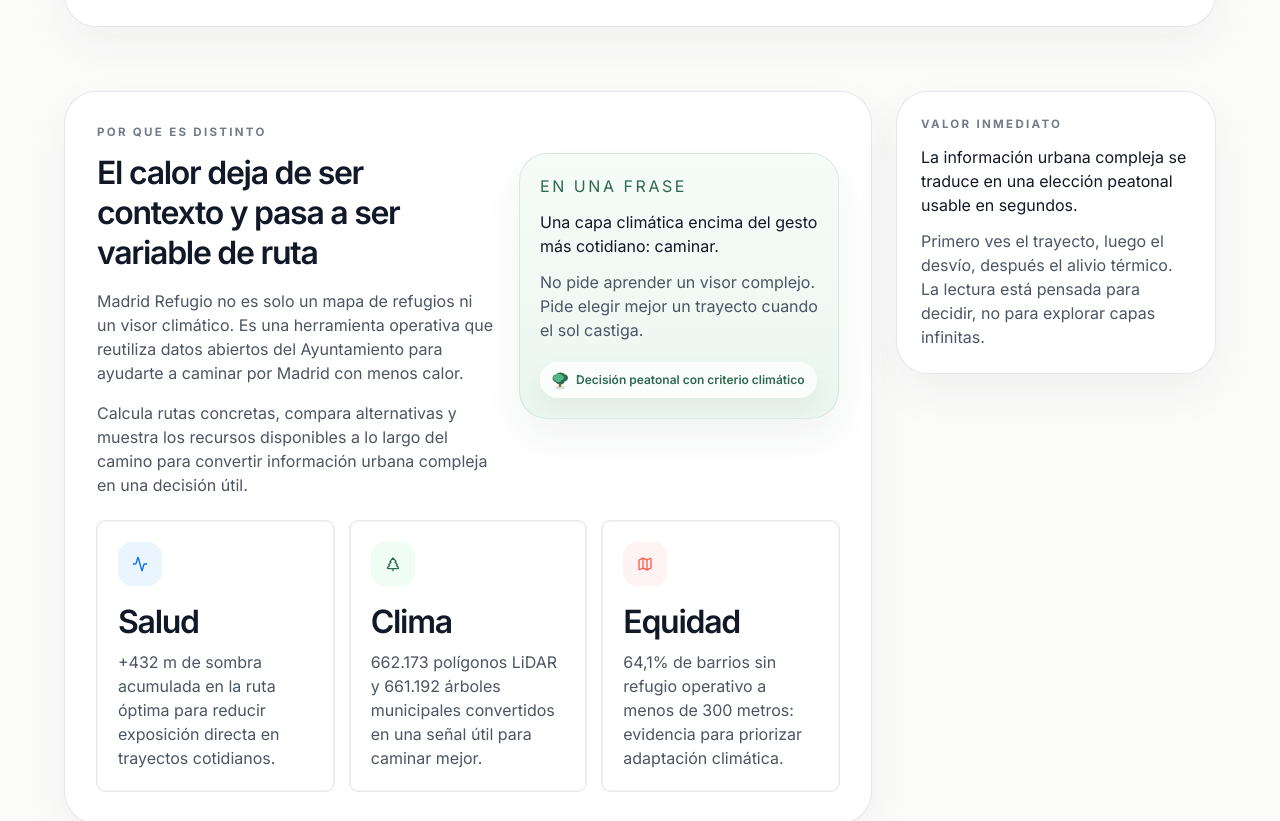
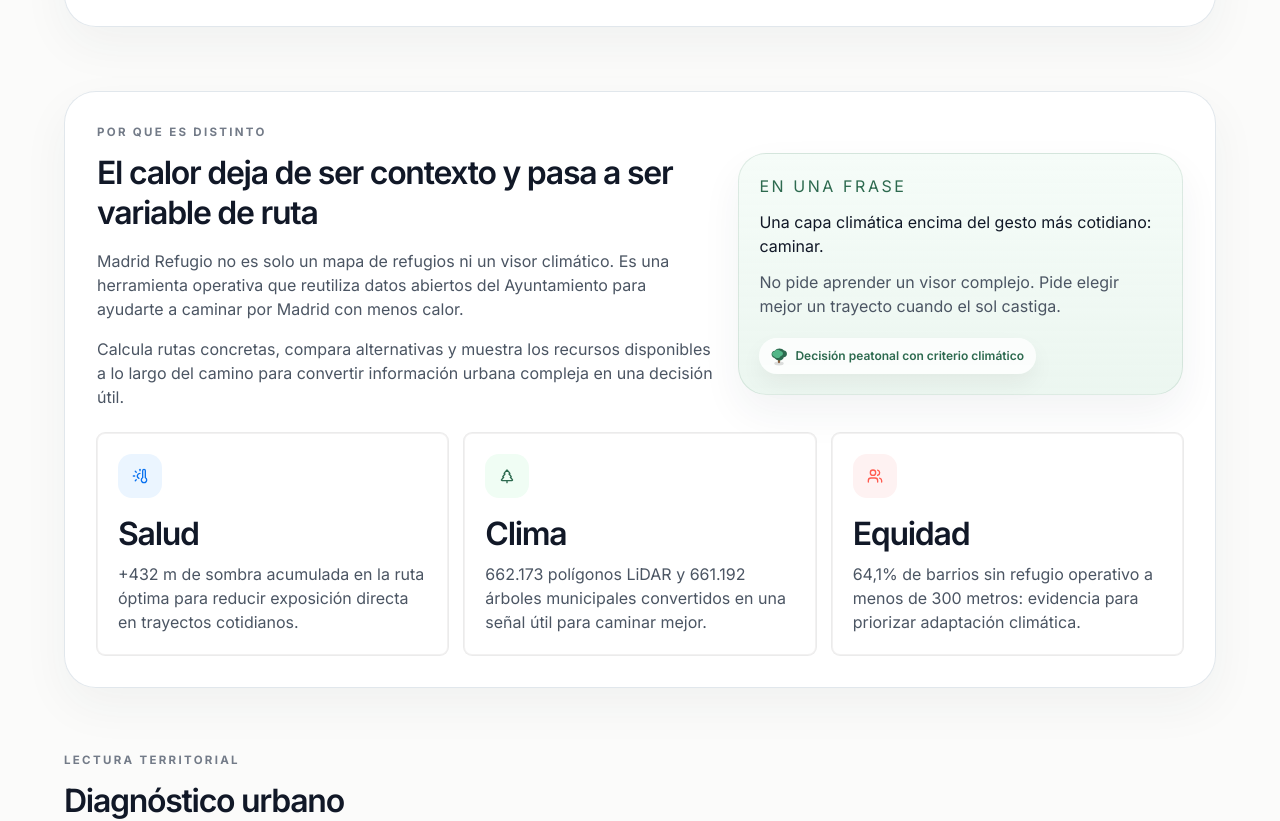
Before and after one commit to Huntsman1756/madrid-refugio-public, a Next.js app in the folder frontend/: page / in a window 1280 px wide. Shown: the part 1679-2500 px from the top of the page. Built offline with nearby package versions, Linux system fonts and the light colour scheme.

Commit message:
fix(frontend): simplify differentiator block on home
Remove the redundant side column so the main narrative carries the section on its own. Reuse clearer system icons for the three value pillars and lock the behavior with a page-level regression test.

```diff
--- a/frontend/src/app/page.tsx
+++ b/frontend/src/app/page.tsx
@@ -175,19 +175,22 @@ export default function Home() {
     {
       title: "Salud",
       detail: "+432 m de sombra acumulada en la ruta óptima para reducir exposición directa en trayectos cotidianos.",
-      icon: Activity,
+      icon: ThermometerSun,
+      testId: "value-pillar-icon-salud",
       tone: "bg-[#ebf5ff] text-[#0a72ef]",
     },
     {
       title: "Clima",
       detail: "662.173 polígonos LiDAR y 661.192 árboles municipales convertidos en una señal útil para caminar mejor.",
       icon: TreePine,
+      testId: "value-pillar-icon-clima",
       tone: "bg-[#f0fdf4] text-[#2d6a4f]",
     },
     {
       title: "Equidad",
       detail: "64,1% de barrios sin refugio operativo a menos de 300 metros: evidencia para priorizar adaptación climática.",
-      icon: MapIcon,
+      icon: Users,
+      testId: "value-pillar-icon-equidad",
       tone: "bg-[#fef2f2] text-[#ff5b4f]",
     },
   ] as const;
@@ -282,7 +285,7 @@ export default function Home() {
           </div>
         </section>
 
-        <section className="mb-16 grid gap-6 fade-in-up lg:grid-cols-[minmax(0,1.1fr)_320px] lg:items-start">
+        <section className="mb-16 fade-in-up">
           <div className="section-shell rounded-[32px] p-6 sm:p-8">
             <p className="editorial-kicker text-[var(--ds-gray-500)] mb-3">Por que es distinto</p>
             <div className="grid gap-6 lg:grid-cols-[minmax(0,1fr)_minmax(320px,0.72fr)] lg:items-start">
@@ -311,7 +314,7 @@ export default function Home() {
                 const Icon = pillar.icon;
                 return (
                   <Card key={pillar.title} level={1} className="rounded-[24px] border border-[rgba(91,84,74,0.08)] p-5">
-                    <span className={`mb-4 flex h-11 w-11 items-center justify-center rounded-[14px] ${pillar.tone}`}>
+                    <span data-testid={pillar.testId} className={`mb-4 flex h-11 w-11 items-center justify-center rounded-[14px] ${pillar.tone}`}>
                       <Icon className="h-4 w-4" />
                     </span>
                     <h3 className="text-sm font-bold text-[var(--ds-black)]">{pillar.title}</h3>
@@ -320,11 +323,6 @@ export default function Home() {
                 );
               })}
             </div>
-          </div>
-          <div className="section-shell rounded-[32px] p-6">
-            <p className="editorial-kicker text-[var(--ds-gray-500)] mb-3">Valor inmediato</p>
-            <p className="text-xl font-semibold leading-snug text-[var(--ds-black)]">La información urbana compleja se traduce en una elección peatonal usable en segundos.</p>
-            <p className="mt-3 text-sm leading-relaxed text-[var(--ds-gray-600)]">Primero ves el trayecto, luego el desvío, después el alivio térmico. La lectura está pensada para decidir, no para explorar capas infinitas.</p>
           </div>
         </section>
 
```
Also changed, not shown: 1 other file (tests, documents, lock files or other folders).
